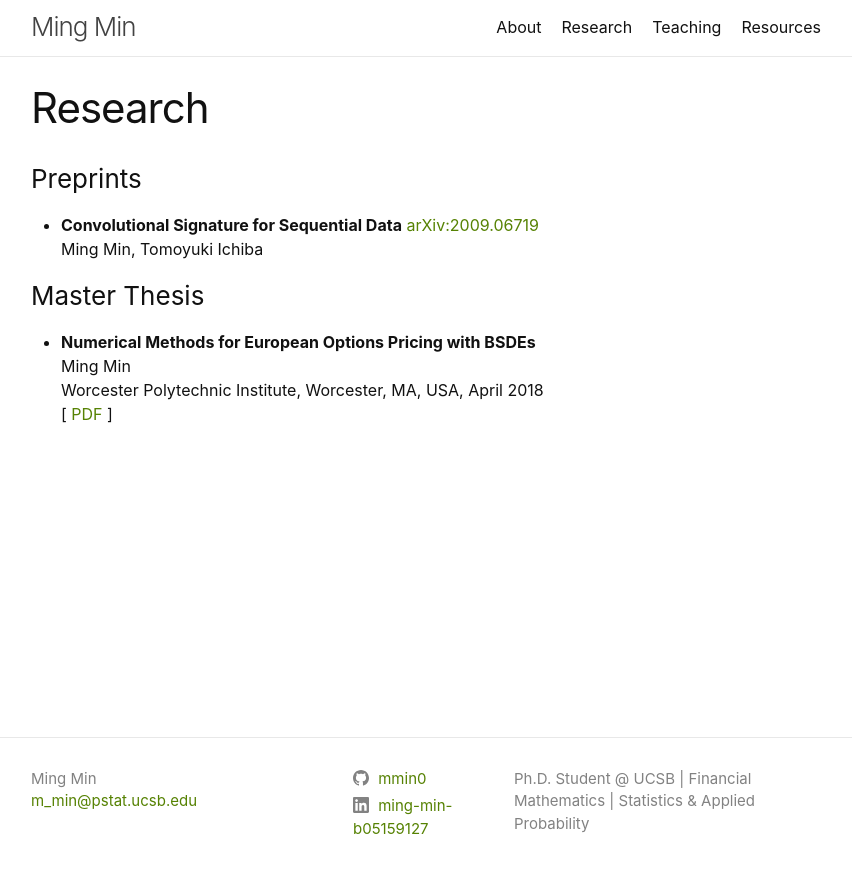
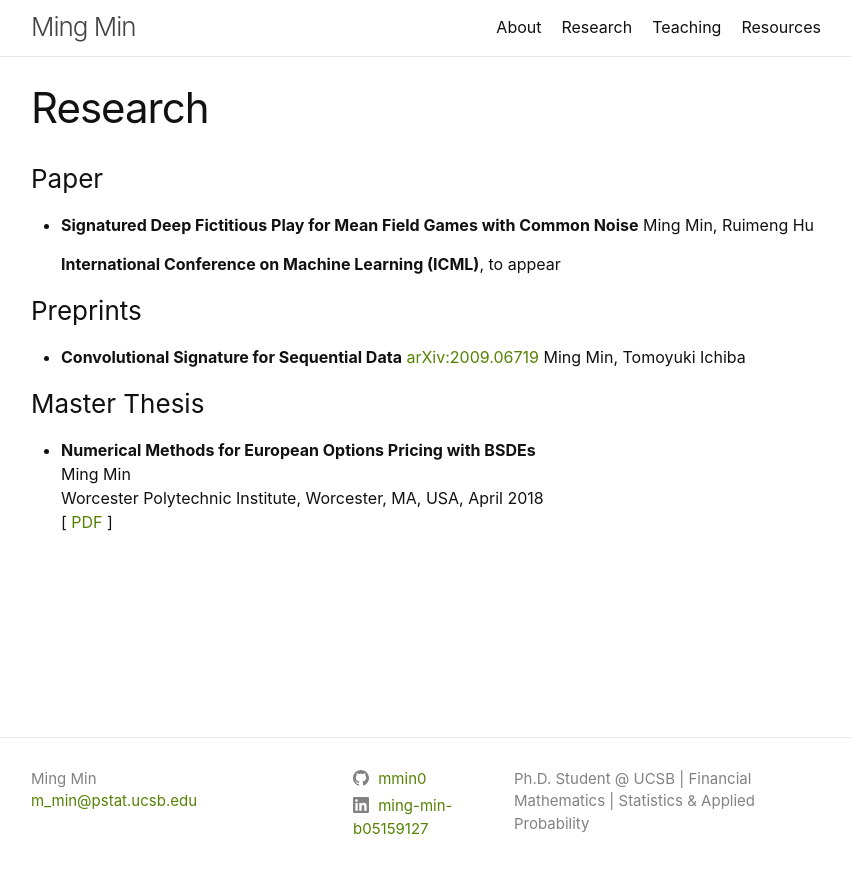
Before and after one commit to mmin0/mmin0.github.io, a Jekyll site: the page built from publications/index.md, in a window 1280 px wide. Shown: the top 873 px of the page, without its empty margins (214-1066 px from the left). Built offline with Jekyll 4.4.1, drawn with Linux system fonts in a browser that asks for light colours.

Commit message:
Update index.md

```diff
--- a/publications/index.md
+++ b/publications/index.md
@@ -2,10 +2,13 @@
 layout: page
 title: Research
 ---
+### Paper
+* **Signatured Deep Fictitious Play for Mean Field Games with Common Noise** Ming Min, Ruimeng Hu
+
+  **International Conference on Machine Learning (ICML)**, to appear
 
 ### Preprints
-* **Convolutional Signature for Sequential Data** [arXiv:2009.06719](https://arxiv.org/abs/2009.06719){:target="_blank"}
-Ming Min, Tomoyuki Ichiba
+* **Convolutional Signature for Sequential Data** [arXiv:2009.06719](https://arxiv.org/abs/2009.06719){:target="_blank"} Ming Min, Tomoyuki Ichiba
 
 
 ### Master Thesis
```
